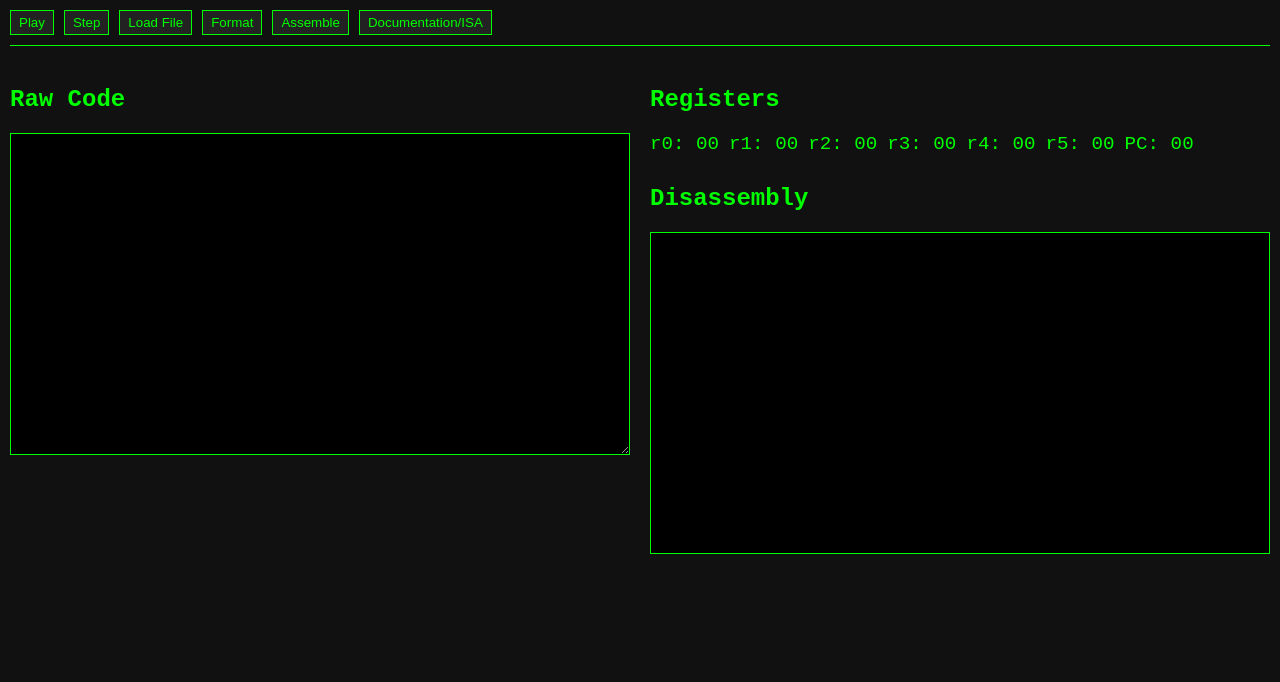
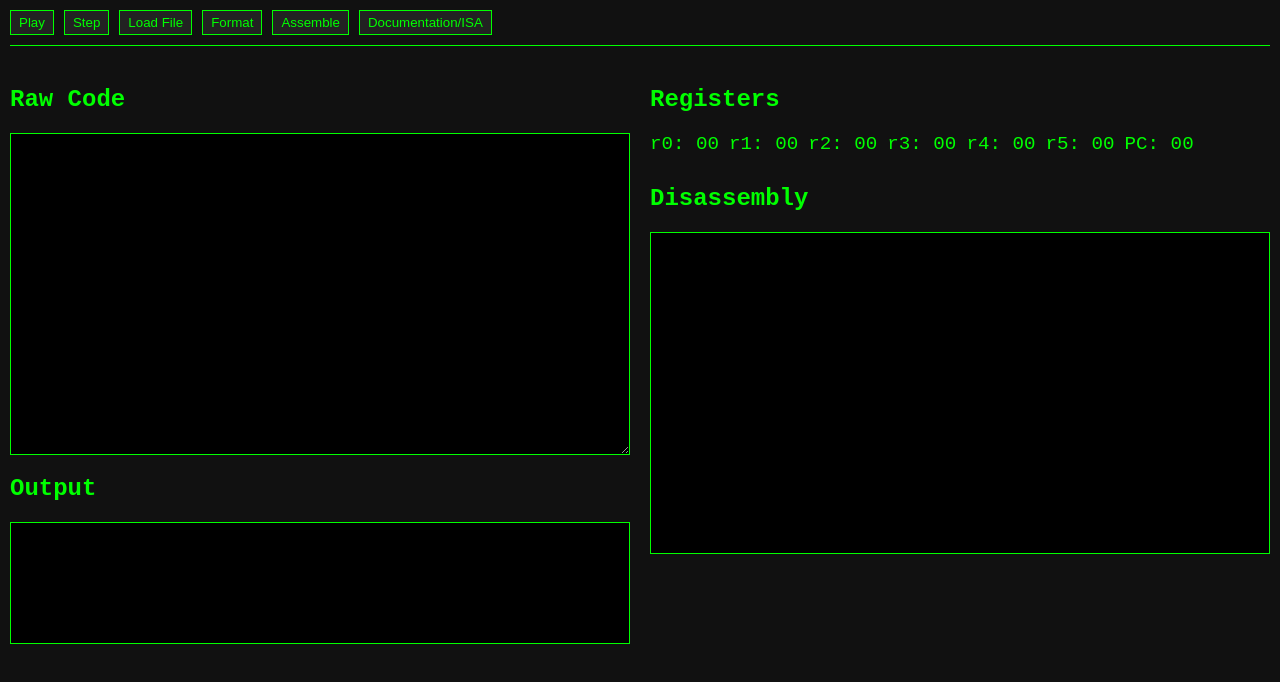
Before and after one commit to ErikRospo/Mini-8, a plain HTML site: page web/mini-8.html in a window 1280 px wide. Drawn offline with Linux system fonts and the light colour scheme.

Commit message:
Add actual output, instead of calling a now-defunct function

```diff
--- a/web/mini-8.html
+++ b/web/mini-8.html
@@ -94,6 +94,17 @@
         button:disabled {
             opacity: 0.5;
         }
+        #output {
+            background: #000;
+            color: #0f0;
+            border: 1px solid #0f0;
+            padding: 10px;
+            font-family: monospace;
+            white-space: pre;
+            min-height: 100px;
+            overflow-y: auto;
+            outline: none;
+        }
 
         .disasm-editor {
             background: #000;
@@ -172,6 +183,9 @@
         <div class="panel">
             <h2>Raw Code</h2>
             <textarea id="rawCodeInput" spellcheck="false"></textarea>
+            <h2>Output</h2>
+            <div id="output"></div>
+
         </div>
         <div class="panel">
             <h2>Registers</h2>
@@ -216,7 +230,7 @@
                 let ch = "";
                 switch (fmt) {
                     case 0:
-                        ch = val === 0 ? "\n" : String.fromCharCode(val);
+                        ch = val === 0 ? "\x00" : String.fromCharCode(val);
                         break;
                     case 1:
                         ch = val <= 9 ? val.toString() : "?";
@@ -640,6 +654,16 @@
 
         const registersEl = document.getElementById('registers');
         const documentationButton = document.getElementById("documentation")
+
+        const outputEl=document.getElementById("output")
+        function printOutput(output){
+            if (output==="\x00"){
+                outputEl.innerText=""
+            }
+            else{
+                outputEl+=output
+            }
+        }
         documentationButton.addEventListener("click", () => {
             window.open("/Mini-8/ISA")
         })
```
